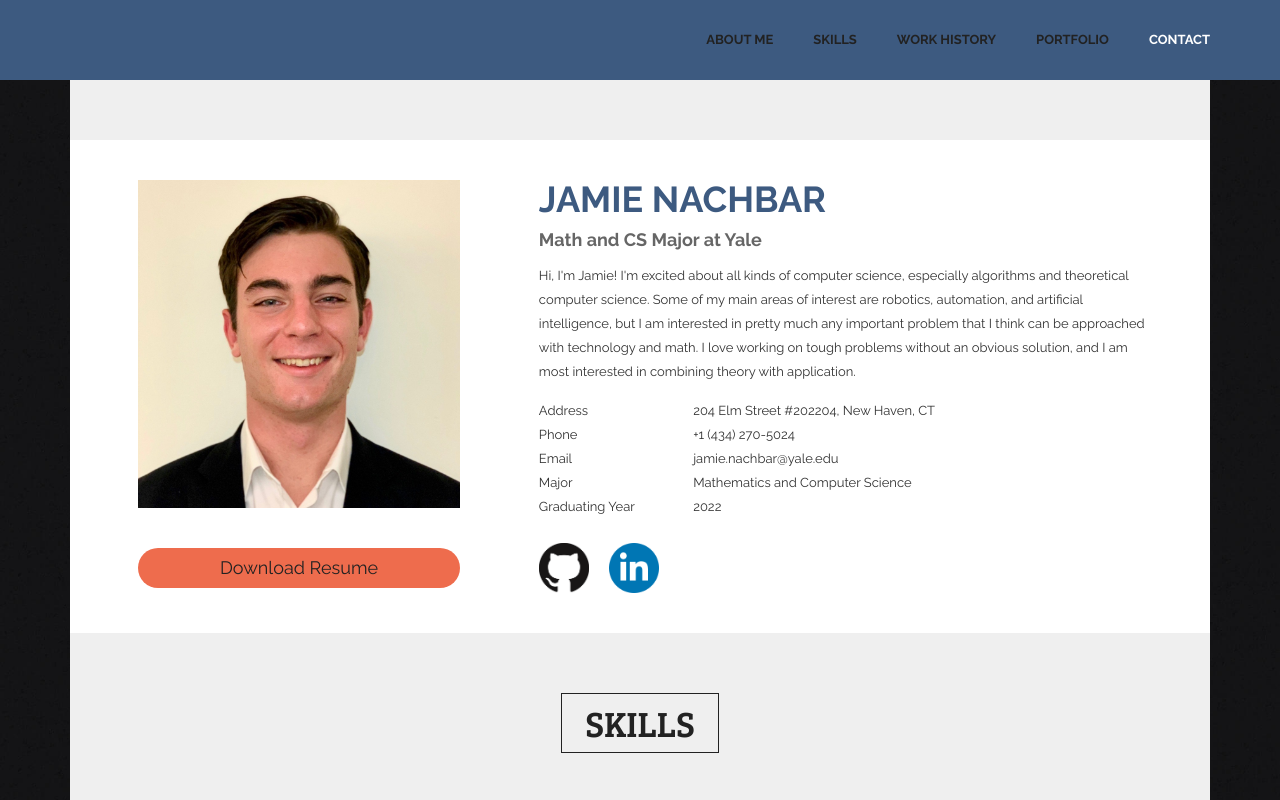
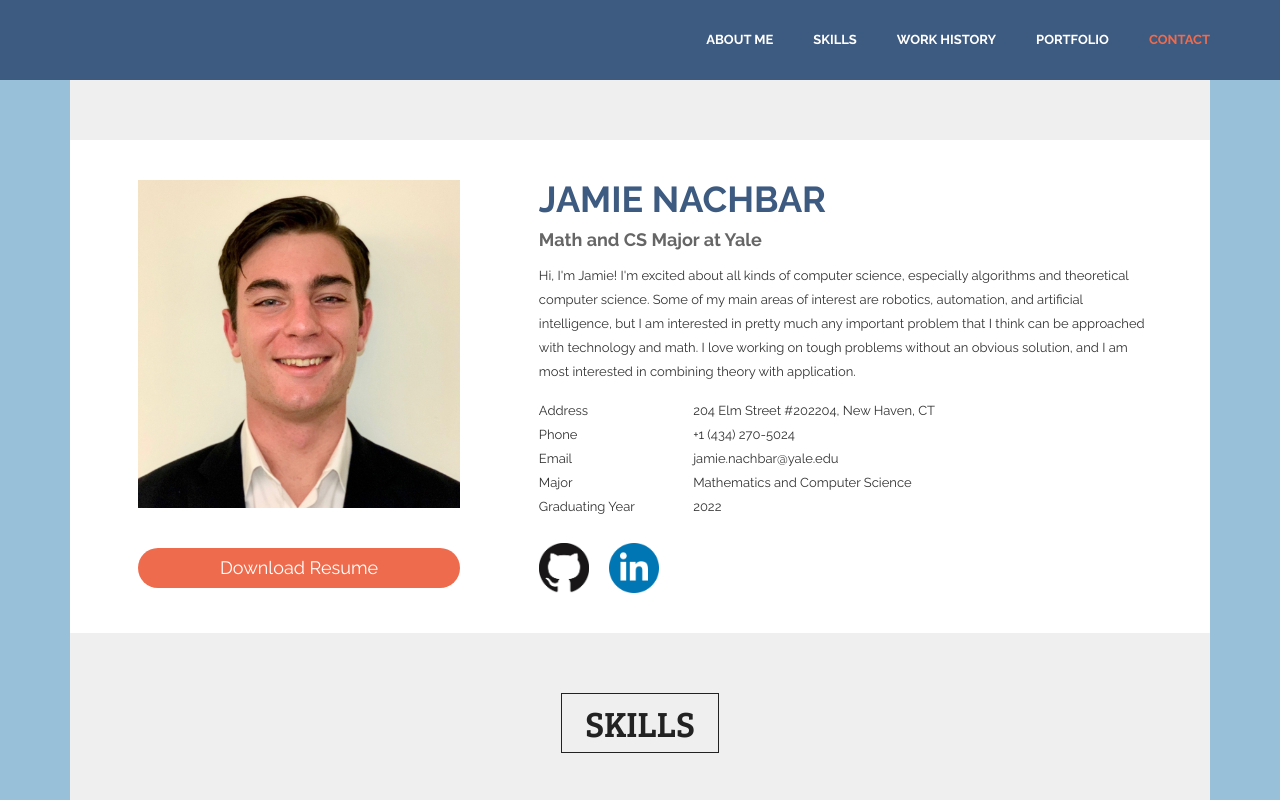
Before and after one commit to jtnachbar/jtnachbar.github.io, a plain HTML site: page index.html in a window 1280 px wide. Shown: the top 800 px of the page. Drawn offline with Linux system fonts and the light colour scheme; some packages are replaced by stand-ins of ours.

Commit message:
More color changes

```diff
--- a/css/colors/blue.css
+++ b/css/colors/blue.css
@@ -21,7 +21,7 @@
 	background: #3D5A80;
 }
 .education_area .education_inner_area::before {
-	background: #EE6C4D;
+	background: #98C1D9;
 }
 .service_area {
 	background: #26b7e7;
--- a/css/style.css
+++ b/css/style.css
@@ -69,7 +69,7 @@ body.light_bg {
 }
 
 body.dark_bg {
-  background: url(../img/Pattern_Drak.png) repeat scroll center center;
+  background-color: #98C1D9;
   background-size: contain;
 }
 
@@ -252,13 +252,13 @@ body, p, h1, h2, h3, h4, h5, h6 {
   font-family: "Raleway", sans-serif;
   text-transform: uppercase;
   font-weight: bold;
-  color: #222222;
+  color: #FFFFFF;
   display: inline-block;
   transition: all 400ms linear 0s;
 }
 
 .header_area .navbar.navbar-default .navbar-collapse .nav.navbar-nav li:hover a, .header_area .navbar.navbar-default .navbar-collapse .nav.navbar-nav li.active a {
-  color: #fff;
+  color: #EE6C4D;
 }
 
 .header_area .navbar.navbar-default .navbar-collapse .nav.navbar-nav li:last-child {
@@ -472,7 +472,7 @@ body, p, h1, h2, h3, h4, h5, h6 {
   text-align: center;
   line-height: 40px;
   border-radius: 20px;
-  color: #222222;
+  color: #FFFFFF;
   font-size: 18px;
   font-family: "Yellowtail", cursive;
   position: relative;
@@ -496,7 +496,7 @@ body, p, h1, h2, h3, h4, h5, h6 {
   text-align: center;
   line-height: 40px;
   font-size: 18px;
-  color: #222222;
+  color: #FFFFFF;
   top: -100%;
   left: 0px;
   font-family: FontAwesome;
```
